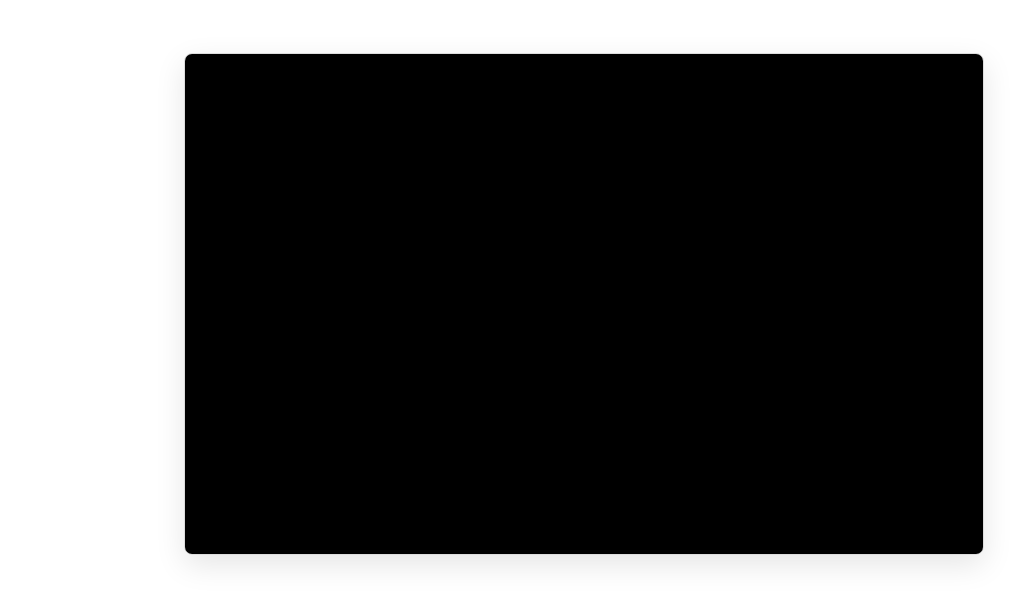
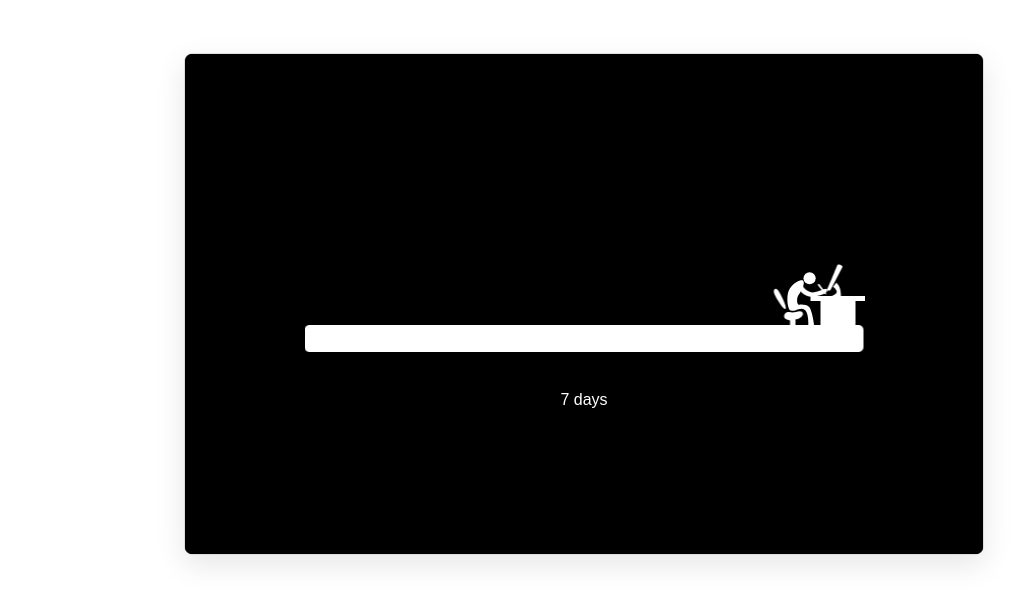
Before and after one commit to reyesuwu461/Portfolio, a plain HTML site: page index.html in a window 1280 px wide. Shown: the part 2305-2921 px from the top of the page, without its empty margins (56-1071 px from the left). Drawn offline with nearby package versions, Linux system fonts and the light colour scheme; the site is published under a folder, as on GitHub Pages, so addresses that start at the root find nothing.

Commit message:
index.html

```diff
--- a/index.html
+++ b/index.html
@@ -142,7 +142,7 @@
 
         <div class="example-view">
             <iframe
-                src="/portfolio/login-screen-main/index.html"
+                src="login-screen-main/index.html"
                 width="100%"
                 height="500"
                 frameborder="0"
```
